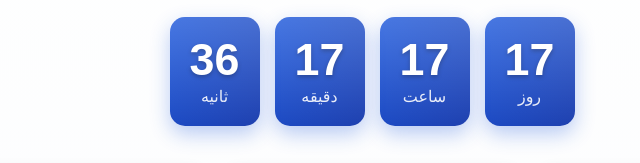
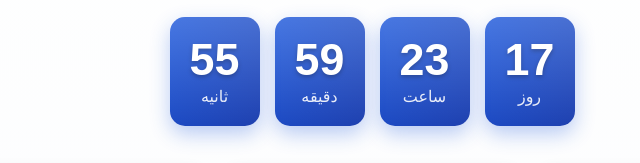
Before and after one commit to akkasiparsa-bot/MOHAMMAD-WORKED, a plain HTML site: page index.html in a window 1280 px wide. Shown: the part 299-462 px from the top of the page, 268-908 px from the left. Drawn offline with Linux system fonts and the light colour scheme; a small style sheet from the web is missing.

Commit message:
Add files via upload

```diff
--- a/index.html
+++ b/index.html
@@ -3,7 +3,7 @@
 <head>
     <meta charset="UTF-8">
     <meta name="viewport" content="width=device-width, initial-scale=1.0">
-    <title>لاتری آمریکا - شمارش معکوس</title>
+    <title>لاتری آمریکا - شمارش معکوس دقیق</title>
     <link href="https://cdn.jsdelivr.net/gh/rastikerdar/vazirmatn@v33.003/Vazirmatn-font-face.css" rel="stylesheet">
     <link rel="stylesheet" href="https://cdnjs.cloudflare.com/ajax/libs/font-awesome/6.4.0/css/all.min.css">
     <style>
@@ -538,13 +538,13 @@
     </div>
 
     <script>
+        // تنظیم تاریخ هدف - ۱۸ روز از الان
+        const now = new Date();
+        const targetDate = new Date(now);
+        targetDate.setDate(now.getDate() + 18);
+
         // محاسبه و به روز رسانی شمارش معکوس
         function updateCountdown() {
-            // تعیین تاریخ هدف (۱۸ روز از الان)
-            const targetDate = new Date();
-            targetDate.setDate(targetDate.getDate() + 18);
-            targetDate.setHours(0, 0, 0, 0); // ساعت را روی ۰۰:۰۰:۰۰ تنظیم می‌کنیم
-
             const now = new Date();
             const diff = targetDate - now;
 
```
